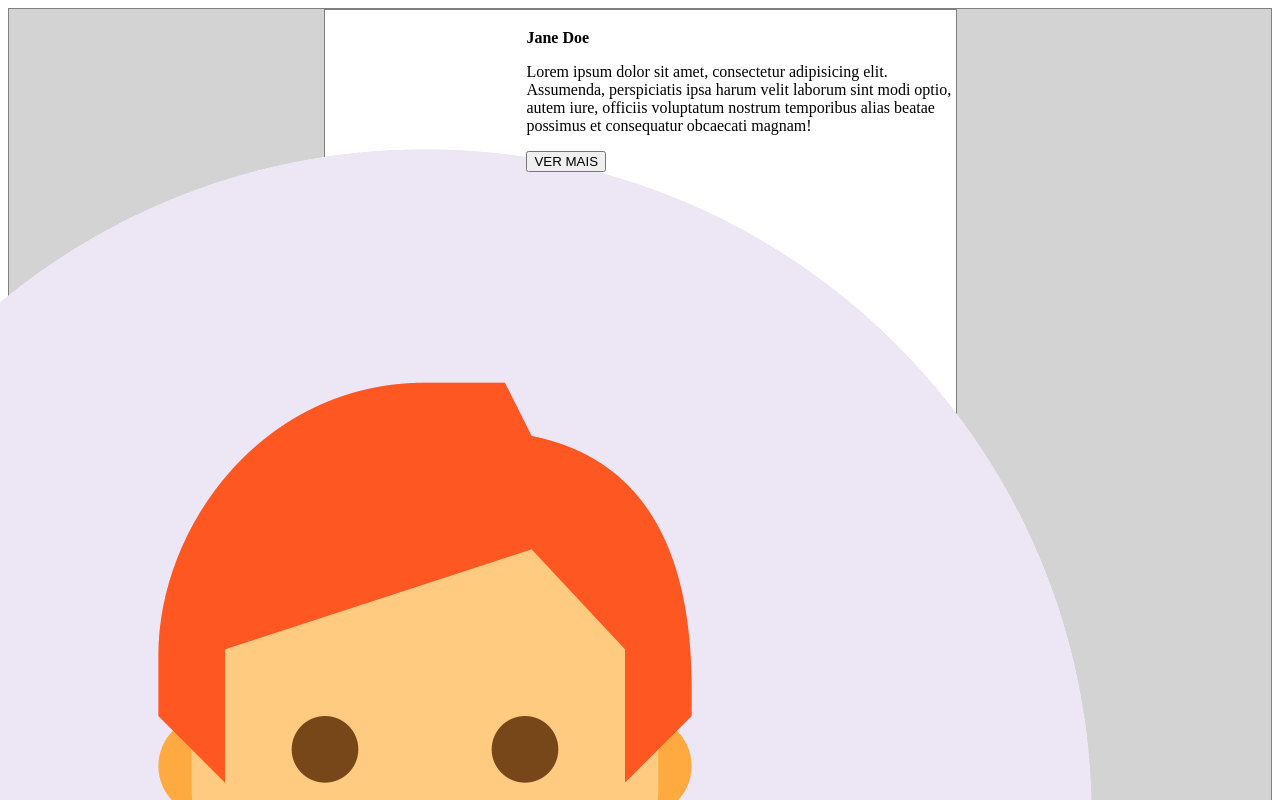
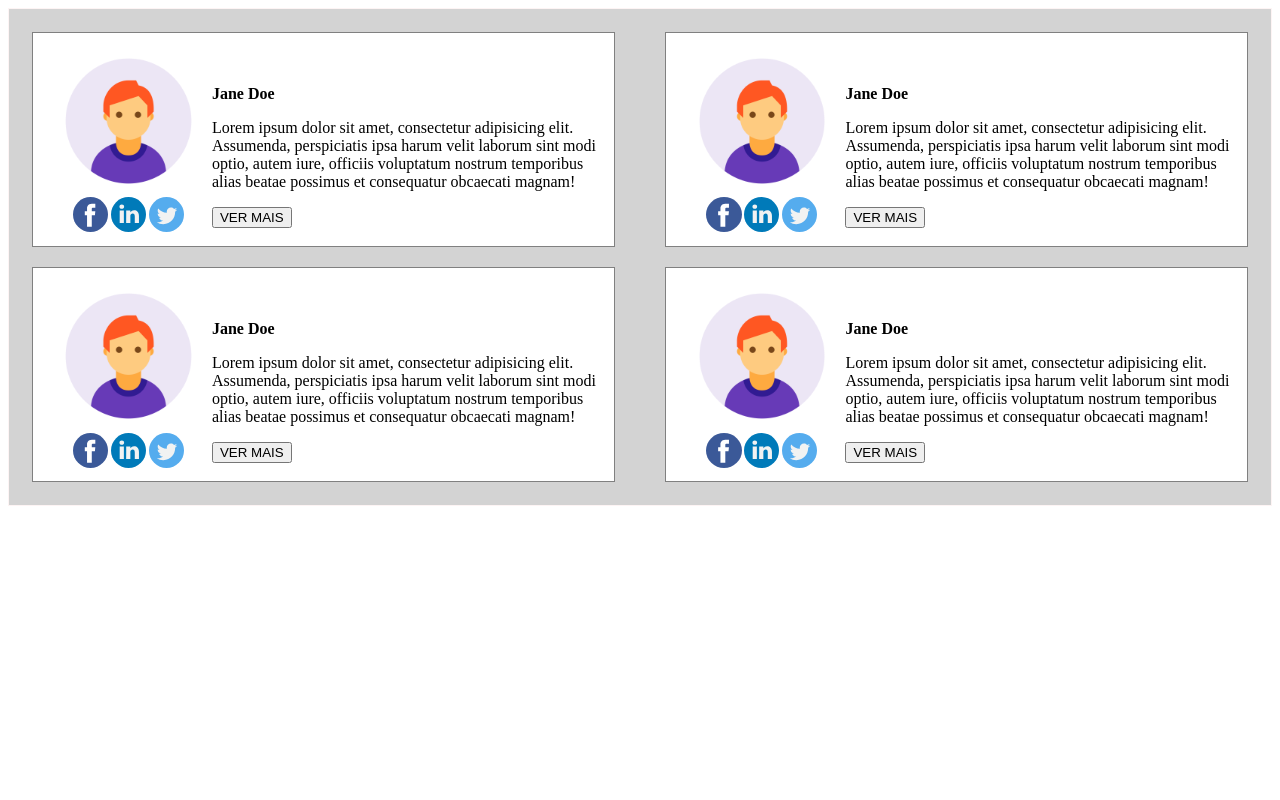
Before and after one commit to CrisND/desafio_rede_social_flexbox_CrisND, a plain HTML site: page index.html in a window 1280 px wide. Shown: the top 800 px of the page. Drawn offline with Linux system fonts and the light colour scheme.

Commit message:
desafio V1

```diff
--- a/index.html
+++ b/index.html
@@ -8,22 +8,23 @@
     <title>desafio_rede_social</title>
 </head>
 <body>
-    <section>
-        <section class="rede-social-container col-6">
+    <section class="parent">
+            <section class="rede-social-container">
+                    <section class="rede-social-item col-5">
                             <div class="row imagens-container">
 
                                 <div class="imagem-usuário">
-                    <img src="desafio_rede_social/imagens/usuario.png" alt="usuario">
+                                    <img src="desafio_rede_social/imagens/usuario.png" alt="usuario" width="90%">
                                 </div>
 
-                <div class="imagens-redes-sociais">
-                        <img src="desafio_rede_social/imagens/facebook.svg" alt="fb">
-                        <img src="desafio_rede_social/imagens/twitter.svg" alt="tw">
-                        <img src="desafio_rede_social/imagens/linkedin.svg" alt="Ld">
+                                <div class="imagens-redes-sociais text">
+                                        <img src="desafio_rede_social/imagens/facebook.svg" alt="fb" width="30%">
+                                        <img src="desafio_rede_social/imagens/linkedin.svg" alt="Ld" width="30%">
+                                        <img src="desafio_rede_social/imagens/twitter.svg" alt="tw" width="30%">
                                     </div>
                             </div>
 
-            <div class="info-container">
+                            <div class="info">
                                 <div class="texto">
                                         <h1 class="title"></h1><b>Jane Doe</b></h1>
                                         <p class="text">Lorem ipsum dolor sit amet, consectetur adipisicing elit. Assumenda, perspiciatis ipsa harum velit laborum sint modi optio, autem iure, officiis voluptatum nostrum temporibus alias beatae possimus et consequatur obcaecati magnam!</p>
@@ -33,12 +34,87 @@
                                 <button type="button" class="btn lg-link">VER MAIS</button>
                                 </div>
                             </div>
-
                     </section>
 
+                    <section class="rede-social-item col-5">
+                            <div class="row imagens-container">
 
+                                <div class="imagem-usuário">
+                                    <img src="desafio_rede_social/imagens/usuario.png" alt="usuario" width="90%">
+                                </div>
+
+                                <div class="imagens-redes-sociais text">
+                                        <img src="desafio_rede_social/imagens/facebook.svg" alt="fb" width="30%">
+                                        <img src="desafio_rede_social/imagens/linkedin.svg" alt="Ld" width="30%">
+                                        <img src="desafio_rede_social/imagens/twitter.svg" alt="tw" width="30%">
+                                    </div>
+                            </div>
+
+                            <div class="info">
+                                <div class="texto">
+                                        <h1 class="title"></h1><b>Jane Doe</b></h1>
+                                        <p class="text">Lorem ipsum dolor sit amet, consectetur adipisicing elit. Assumenda, perspiciatis ipsa harum velit laborum sint modi optio, autem iure, officiis voluptatum nostrum temporibus alias beatae possimus et consequatur obcaecati magnam!</p>
+                                </div>
+
+                                <div class="button">
+                                <button type="button" class="btn lg-link">VER MAIS</button>
+                                </div>
+                            </div>
                     </section>
 
+                    <section class="rede-social-item col-5">
+                            <div class="row imagens-container">
+
+                                <div class="imagem-usuário">
+                                    <img src="desafio_rede_social/imagens/usuario.png" alt="usuario" width="90%">
+                                </div>
+
+                                <div class="imagens-redes-sociais text">
+                                        <img src="desafio_rede_social/imagens/facebook.svg" alt="fb" width="30%">
+                                        <img src="desafio_rede_social/imagens/linkedin.svg" alt="Ld" width="30%">
+                                        <img src="desafio_rede_social/imagens/twitter.svg" alt="tw" width="30%">
+                                    </div>
+                            </div>
+
+                            <div class="info">
+                                <div class="texto">
+                                        <h1 class="title"></h1><b>Jane Doe</b></h1>
+                                        <p class="text">Lorem ipsum dolor sit amet, consectetur adipisicing elit. Assumenda, perspiciatis ipsa harum velit laborum sint modi optio, autem iure, officiis voluptatum nostrum temporibus alias beatae possimus et consequatur obcaecati magnam!</p>
+                                </div>
+
+                                <div class="button">
+                                <button type="button" class="btn lg-link">VER MAIS</button>
+                                </div>
+                            </div>
+                    </section>
+
+                    <section class="rede-social-item col-5">
+                            <div class="row imagens-container">
+
+                                <div class="imagem-usuário">
+                                    <img src="desafio_rede_social/imagens/usuario.png" alt="usuario" width="90%">
+                                </div>
+
+                                <div class="imagens-redes-sociais text">
+                                        <img src="desafio_rede_social/imagens/facebook.svg" alt="fb" width="30%">
+                                        <img src="desafio_rede_social/imagens/linkedin.svg" alt="Ld" width="30%">
+                                        <img src="desafio_rede_social/imagens/twitter.svg" alt="tw" width="30%">
+                                    </div>
+                            </div>
+
+                            <div class="info">
+                                <div class="texto">
+                                        <h1 class="title"></h1><b>Jane Doe</b></h1>
+                                        <p class="text">Lorem ipsum dolor sit amet, consectetur adipisicing elit. Assumenda, perspiciatis ipsa harum velit laborum sint modi optio, autem iure, officiis voluptatum nostrum temporibus alias beatae possimus et consequatur obcaecati magnam!</p>
+                                </div>
+
+                                <div class="button">
+                                <button type="button" class="btn lg-link">VER MAIS</button>
+                                </div>
+                            </div>
+                    </section>
+    </section>
+</section>
 
 
 
--- a/style.css
+++ b/style.css
@@ -1,24 +1,36 @@
-section{
-    border: 1px solid gray;
+.rede-social-container{
+    display: flex;
+    flex-wrap: wrap;
+
+    justify-content: center;
+    justify-content: space-between;
+    border: 1px solid rgb(253, 244, 244);
     background-color: lightgray;
+    padding: 1%;
+    display: flex;
+    flex-direction: row;
 }
 
-.rede-social-container {
+
+.rede-social-item {
     color: black;
     border: 1px solid gray;
     background-color: white;
     display: flex;
     flex-direction: row;
-    width: 50%;
-    margin: auto;
+    justify-content: space-between;
+    width: 45%;
+    padding: 1%;
+    margin: 10px;
   }
 
 .imagens-container{
     display: flex;
-    justify-content: space-around;
+    justify-content: space-evenly;
+    align-items: center;
     flex-direction: column;
     width: 30%;
-    margin: 1%;
+
 }
 
 .imagem-usuário {
@@ -27,17 +39,25 @@ section{
 }
 
 .imagens-redes-sociais {
+
+    display: flex;
+    justify-content: space-evenly;
     width: 70%;
-    display: flex;
-    justify-content: center;
 }
 
-.info-container{
-    font-family: raleway;
+h1{
+    font-family: "raleway";
+    font-size: 30px;
+}
+
+p{
+    font-family: "raleway";
+}
+
+.info{
     display: flex;
     justify-content: flex-start;
     flex-direction: column;
     width: 70%;
     margin-bottom: 1%;
-
 }
```
Lines whose indentation alone changed are shown as unchanged.
